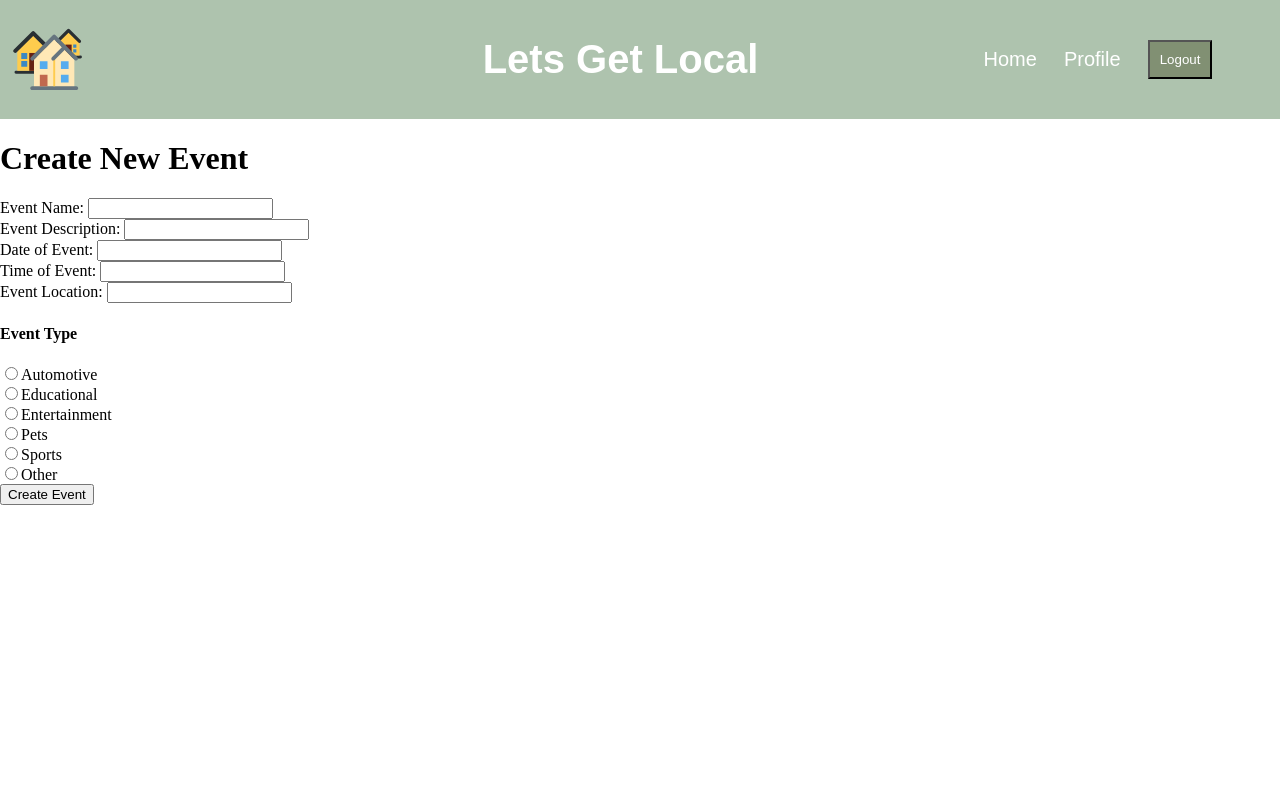
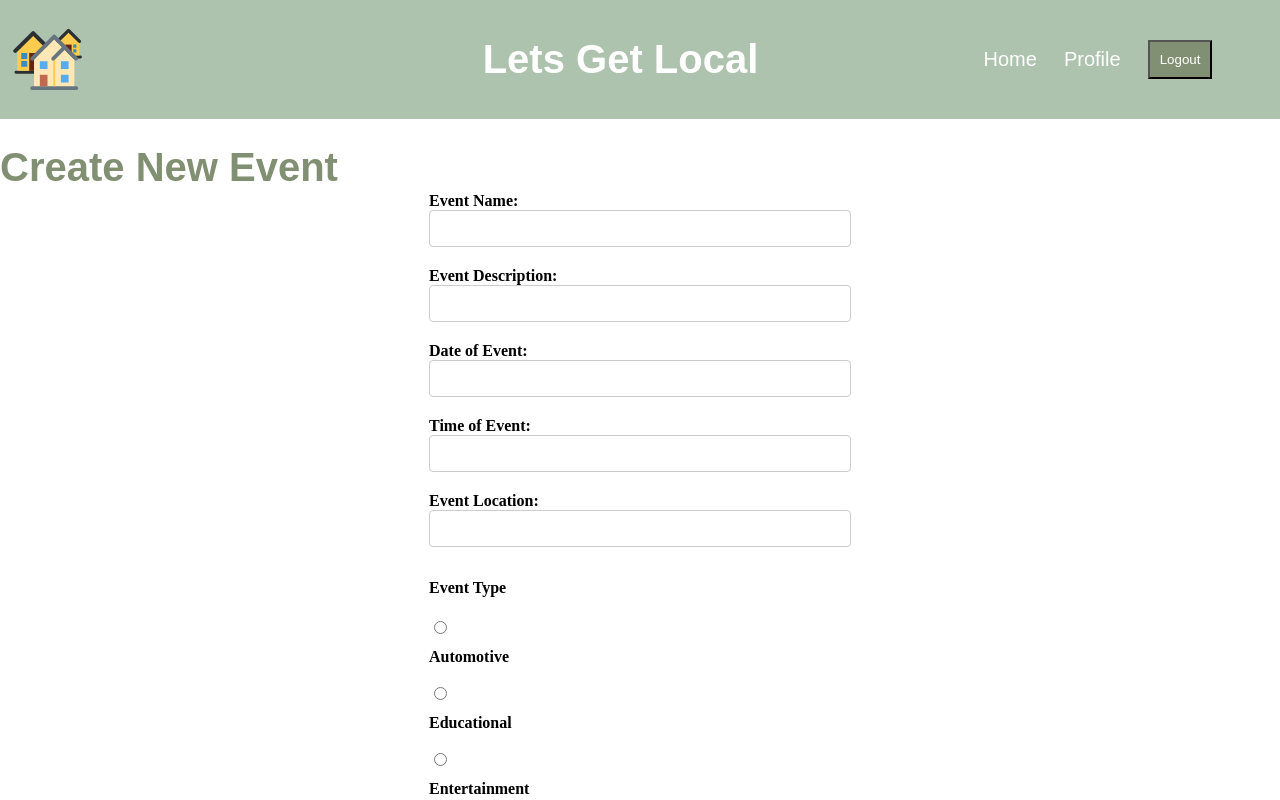
Before and after one commit to hollyniquette/lets-get-local, a React (Vite) app in the folder client/: page /profile/newevent in a window 1280 px wide. Shown: the top 800 px of the page. Built offline with nearby package versions, Linux system fonts and the light colour scheme.

Commit message:
Update css

```diff
--- a/client/src/App.css
+++ b/client/src/App.css
@@ -105,3 +105,65 @@ header nav button {
 .tag svg {
     margin-right: 10px;
 }
+
+h1 {
+   color: rgb(129, 144, 115);
+   font-family: sans-serif;
+   font-size: 40px;
+   align-items: center;
+}
+/* Styles for the container */
+.box {
+   width: 500px;
+   height: 900px;
+   background-color: rgb(255, 238, 244);
+   border: 5px solid rgb(129, 144, 115);
+   box-shadow: 0px 2px 5px rgba(0, 0, 0, 0.1);
+   padding: 20px;
+   text-align: center;
+   margin: 0 auto;
+   margin-bottom: 10px;
+}
+.newEventBox {
+  display: flex;
+   justify-content: center;
+   align-items: center;
+   height: 100vh;
+}
+
+/* Styles for the form */
+.newEventBox form {
+   padding: 10px;
+}
+
+/* Styles for the labels */
+label {
+   font-weight: bold;
+   display: block;
+   margin-top: 10px;
+}
+
+/* Styles for the input fields */
+input[type="text"] {
+   width: 400px;
+   padding: 10px;
+   margin-bottom: 10px;
+   border: 1px solid #ccc;
+   border-radius: 4px;
+}
+
+
+/* Styles for the submit button */
+input[type="submit"] {
+   background-color: rgb(129, 144, 115);
+   color: #ffffff;
+   padding: 10px 20px;
+   border: none;
+   border-radius: 4px;
+   font-size: 16px;
+   cursor: pointer;
+}
+
+input[type="submit"]:hover {
+   background-color: rgb(174, 195, 174);
+}
```
